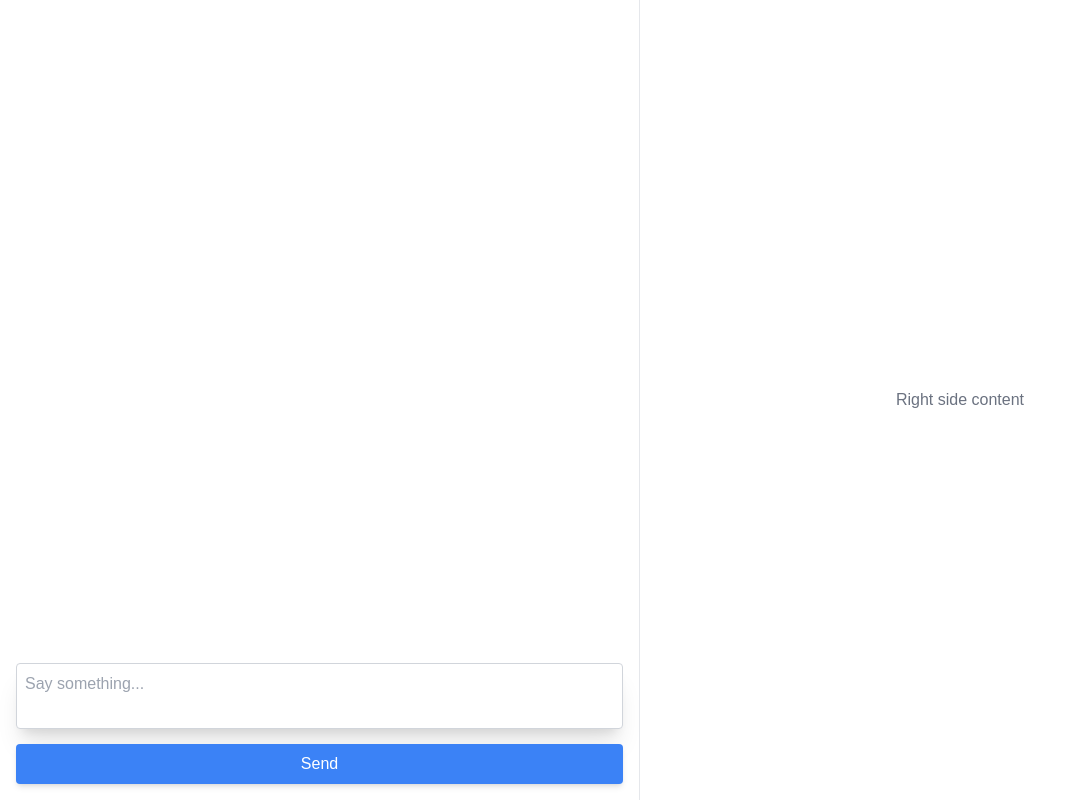
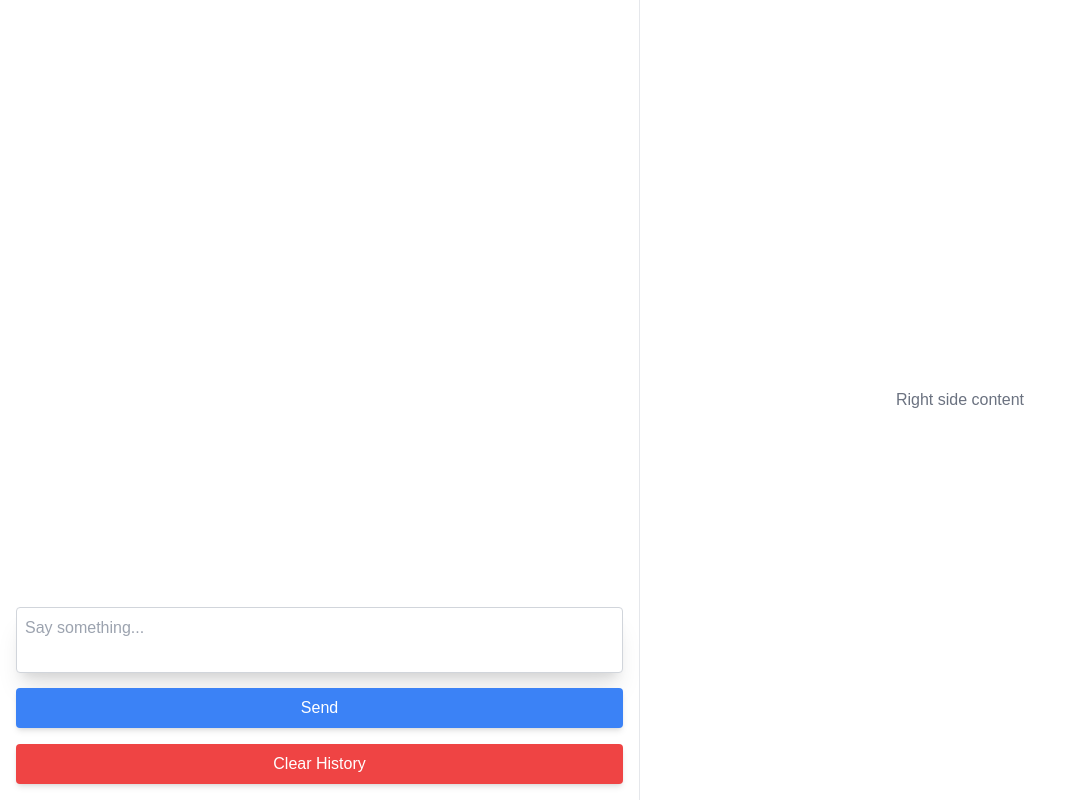
Before and after one commit to ozanbatuhankurucu/chatbot, a Next.js app: page / in a window 1280 px wide. Shown: the whole page, without its empty margins (0-1071 px from the left). Built offline with nearby package versions, Linux system fonts and the light colour scheme.

Commit message:
Add conversation history

```diff
--- a/src/app/page.tsx
+++ b/src/app/page.tsx
@@ -1,5 +1,8 @@
 'use client'
 
+import useConversationHistory, {
+  LOCAL_STORAGE_KEY
+} from '@/hooks/useConversationHistory'
 import { Message, useChat } from 'ai/react'
 import { useEffect, useRef } from 'react'
 
@@ -45,18 +48,29 @@ interface InputFormProps {
   input: string
   handleInputChange: (e: React.ChangeEvent<HTMLTextAreaElement>) => void
   sendMessage: () => void
+  clearConversationHistory: () => void
+  setMessages: (
+    messages: Message[] | ((messages: Message[]) => Message[])
+  ) => void
 }
 
 const InputForm: React.FC<InputFormProps> = ({
   input,
   handleInputChange,
-  sendMessage
+  sendMessage,
+  clearConversationHistory,
+  setMessages
 }) => {
   const handleKeyDown = (e: React.KeyboardEvent<HTMLTextAreaElement>) => {
     if (e.key === 'Enter' && !e.shiftKey) {
       e.preventDefault()
       sendMessage()
     }
+  }
+
+  const handleClearHistory = () => {
+    clearConversationHistory() // Clear local storage
+    setMessages([]) // Reset messages in the useChat state
   }
 
   return (
@@ -74,12 +88,33 @@ const InputForm: React.FC<InputFormProps> = ({
         className='mt-2 p-2 bg-blue-500 text-white rounded shadow-md w-full'>
         Send
       </button>
+      <button
+        onClick={handleClearHistory}
+        className='mt-4 p-2 bg-red-500 text-white rounded shadow-md w-full'>
+        Clear History
+      </button>
     </div>
   )
 }
 
 export default function Chat() {
-  const { messages, input, handleInputChange, handleSubmit } = useChat()
+  const { loadMessagesFromStorage, clearConversationHistory } =
+    useConversationHistory()
+  // Get initial messages from local storage
+  const initialMessages = loadMessagesFromStorage()
+
+  // Initialize the useChat hook with initialMessages
+  const { messages, input, handleInputChange, handleSubmit, setMessages } =
+    useChat({
+      initialMessages
+    })
+
+  // Sync messages to local storage whenever they change
+  useEffect(() => {
+    if (messages.length > 0) {
+      localStorage.setItem(LOCAL_STORAGE_KEY, JSON.stringify(messages))
+    }
+  }, [messages])
 
   return (
     <div className='flex w-screen h-screen'>
@@ -89,6 +124,8 @@ export default function Chat() {
           input={input}
           handleInputChange={handleInputChange}
           sendMessage={handleSubmit}
+          clearConversationHistory={clearConversationHistory}
+          setMessages={setMessages}
         />
       </div>
       <div className='w-1/2 p-4'>
--- /dev/null
+++ b/src/hooks/useConversationHistory.ts
@@ -0,0 +1,23 @@
+import { Message } from 'ai/react'
+
+export const LOCAL_STORAGE_KEY = 'chatbot_conversation_history'
+
+function useConversationHistory() {
+  // Load messages from local storage on mount
+  const loadMessagesFromStorage = (): Message[] => {
+    const savedMessages = localStorage.getItem(LOCAL_STORAGE_KEY)
+    return savedMessages ? JSON.parse(savedMessages) : []
+  }
+
+  // Clear the conversation from local storage
+  const clearConversationHistory = () => {
+    localStorage.removeItem(LOCAL_STORAGE_KEY)
+  }
+
+  return {
+    loadMessagesFromStorage,
+    clearConversationHistory
+  }
+}
+
+export default useConversationHistory
```
